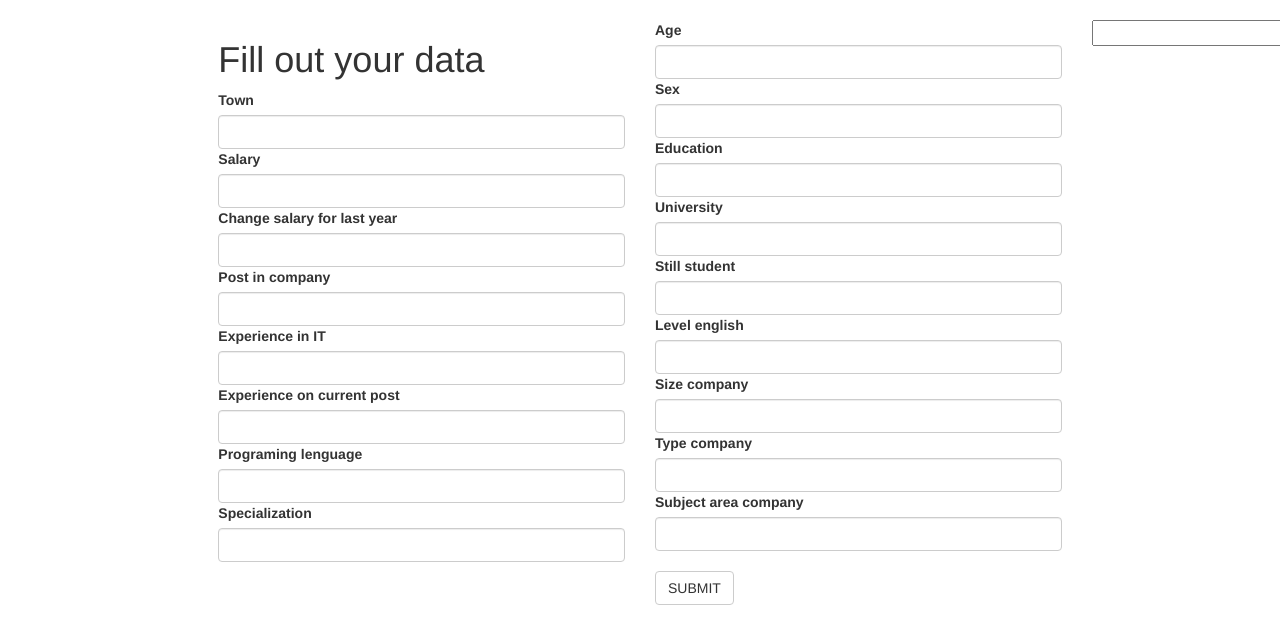
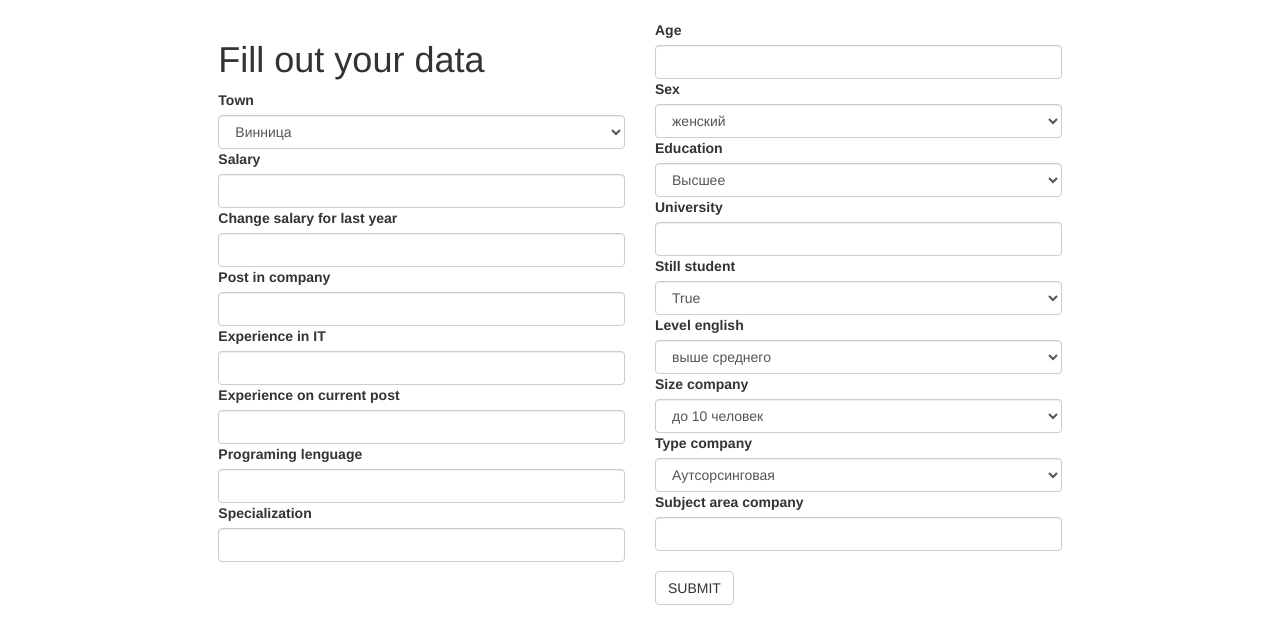
Before and after one commit to fantasy-is-absent/soapBox, a Python web app: template app/templates/home.html in a window 1280 px wide. Shown: the part 51-695 px from the top of the page. Run offline with Jinja, Linux system fonts and the light colour scheme; the template is opened without the code that fills it, so the values that code supplies are empty; some libraries are stand-ins or nearby versions.

Commit message:
upgrate view form

```diff
--- a/app/templates/home.html
+++ b/app/templates/home.html
@@ -12,6 +12,8 @@
 
 {% block content %}
     <div class="row">
+		<script  src="{{ url_for('static', filename='js/numberControl.js') }}"></script>
+
     	<form>
         	<div class="col-md-2"></div>
 
@@ -20,15 +22,27 @@
 
 				<label>Town</label>
 
-				<input type="text" class="form-control" aria-describedby="basic-addon3" name="town" required>
+				<select class="form-control" name="town">
+					{% for town in ['Винница', 'Днепр', 'Донецк', 'Другой', 'Житомир', 'Запорожье', 'Ивано-Франковск', 'Киев', 'Кировоград', 'Кропивницкий', 'Луганск', 'Луцк', 'Львов', 'Мариуполь', 'Николаев', 'Одесса', 'Полтава', 'Ровно', 'Севастополь', 'Симферополь', 'Сумы', 'Тернополь', 'Тирасполь', 'Удаленно', 'Ужгород', 'Харьков', 'Херсон', 'Хмельницкий', 'Черкассы', 'Чернигов', 'Черновцы'] %}
+						<option value = '{{town}}'>{{town}}</option>
+					{% endfor %}
+
+					<hr>
+
+					<option disabled></option>
+
+					<option value = 'Удаленно'>Удаленно</option>
+
+					<option value = 'Другой'>Другой</option>
+				</select>
 
 				<label>Salary</label>
 
-				<input type="text" class="form-control" aria-describedby="basic-addon3" name="salary" required>
+				<input type="text" class="form-control onlyNumber" aria-describedby="basic-addon3" name="salary" required>
 
 				<label>Change salary for last year</label>
 
-				<input type="text" class="form-control" aria-describedby="basic-addon3" name="changesalary" required>
+				<input type="text" class="form-control onlyNumber" aria-describedby="basic-addon3" name="changesalary" required>
 
 				<label>Post in company</label>
 
@@ -36,11 +50,11 @@
 
 				<label>Experience in IT</label>
 
-				<input type="text" class="form-control" aria-describedby="basic-addon3" name="experience" required>
+				<input type="text" class="form-control onlyNumber" aria-describedby="basic-addon3" name="experience" required>
 
 				<label>Experience on current post</label>
 
-				<input type="text" class="form-control" aria-describedby="basic-addon3" name="currentexperience" required>
+				<input type="text" class="form-control onlyNumber" aria-describedby="basic-addon3" name="currentexperience" required>
 
 				<label>Programing lenguage</label>
 
@@ -49,23 +63,29 @@
 				<label>Specialization</label>
 
 				<input type="text" class="form-control" aria-describedby="basic-addon3" name="specialization" required>
-
-
 			</div>
 
  			<div class="col-md-4">
 
  				<label>Age</label>
 
-		<input type="text" class="form-control" aria-describedby="basic-addon3" name="age" required>
+				<input type="text" class="form-control onlyNumber" aria-describedby="basic-addon3" name="age" required>
 
 				<label>Sex</label>
 
-		<input type="text" class="form-control" aria-describedby="basic-addon3" name="sex" required>
+				<select class="form-control" name="sex">
+					<option value="женский">женский</option>
+
+					<option value="мужской">мужской</option>
+				</select>
 
 				<label>Education</label>
 
-		<input type="text" class="form-control" aria-describedby="basic-addon3" name="education" required>
+				<select class="form-control" name="education">
+					{% for part in ['Высшее', 'Два высших', 'Кандидат', 'Незаконченное высшее', 'Среднее', 'Tехникум / Колледж'] %}
+						<option value="{{ part }}">{{ part }}</option>
+					{% endfor %}
+				</select>
 
 				<label>University</label>
 
@@ -73,19 +93,39 @@
 
 				<label>Still student</label>
 
-		<input type="text" class="form-control" aria-describedby="basic-addon3" name="stillstudent" required>
+				<select class="form-control" name="stillstudent">
+					<option value="True">True</option>
+
+					<option value="False">False</option>
+				</select>
 
 				<label>Level english</label>
 
-		<input type="text" class="form-control" aria-describedby="basic-addon3" name="lvlenglish" required>
+				<select class="form-control" name="lvlenglish">
+					{% for part in ['выше среднего', 'ниже среднего', 'продвинутый', 'средний', 'элементарный'] %}
+						<option value="{{ part }}">{{ part }}</option>
+					{% endfor %}
+				</select>
 
 				<label>Size company</label>
 
-		<input type="text" class="form-control" aria-describedby="basic-addon3" name="sizecompany" required>
+				<select class="form-control" name="sizecompany">
+					{% for part in ['до 10 человек', 'до 50 человек', 'до 200 человек', 'до 1000 человек', 'свыше 1000 человек'] %}
+						<option value="{{ part }}">{{ part }}</option>
+					{% endfor %}
+				</select>
 
 				<label>Type company</label>
 
-		<input type="text" class="form-control" aria-describedby="basic-addon3" name="typecompany" required>
+				<select class="form-control" name="typecompany">
+					{% for part in ['Аутсорсинговая', 'Аутстаффинговая', 'Продуктовая', 'Стартап'] %}
+						<option value="{{ part }}">{{ part }}</option>
+					{% endfor %}
+
+					<option disabled="--"></option>
+
+					<option value="Другая">Другая</option>
+				</select>
 
 				<label>Subject area company</label>
 
@@ -94,23 +134,9 @@
  				<br>
 
  				<button type="submit" class="btn btn-default"> SUBMIT </button>
-
 			</div>
 
- 		<div class="col-md-2">
-<input type="tel">
-		<script>
-			$('[type=tel]').on('change', function(e) {
-  $(e.target).val($(e.target).val().replace(/[^\d\.]/g, ''))
-})
-$('[type=tel]').on('keypress', function(e) {
-  keys = ['0','1','2','3','4','5','6','7','8','9','.']
-  return keys.indexOf(event.key) > -1
-})
-		</script>
- 		</div>
+ 			<div class="col-md-2"></div>
  		</form>
  	</div>
-
-
 {% endblock %}
```
Lines whose indentation alone changed are shown as unchanged.
